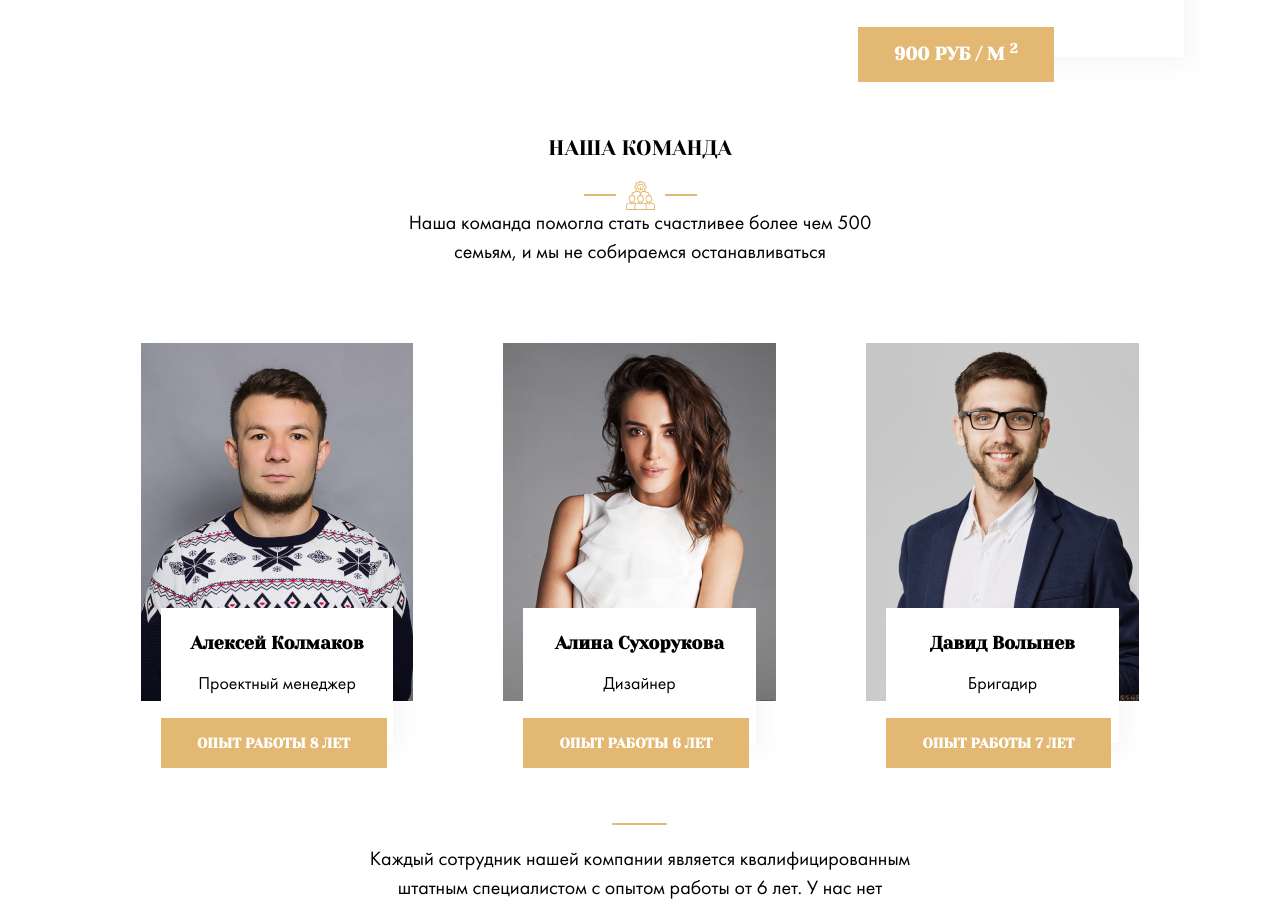
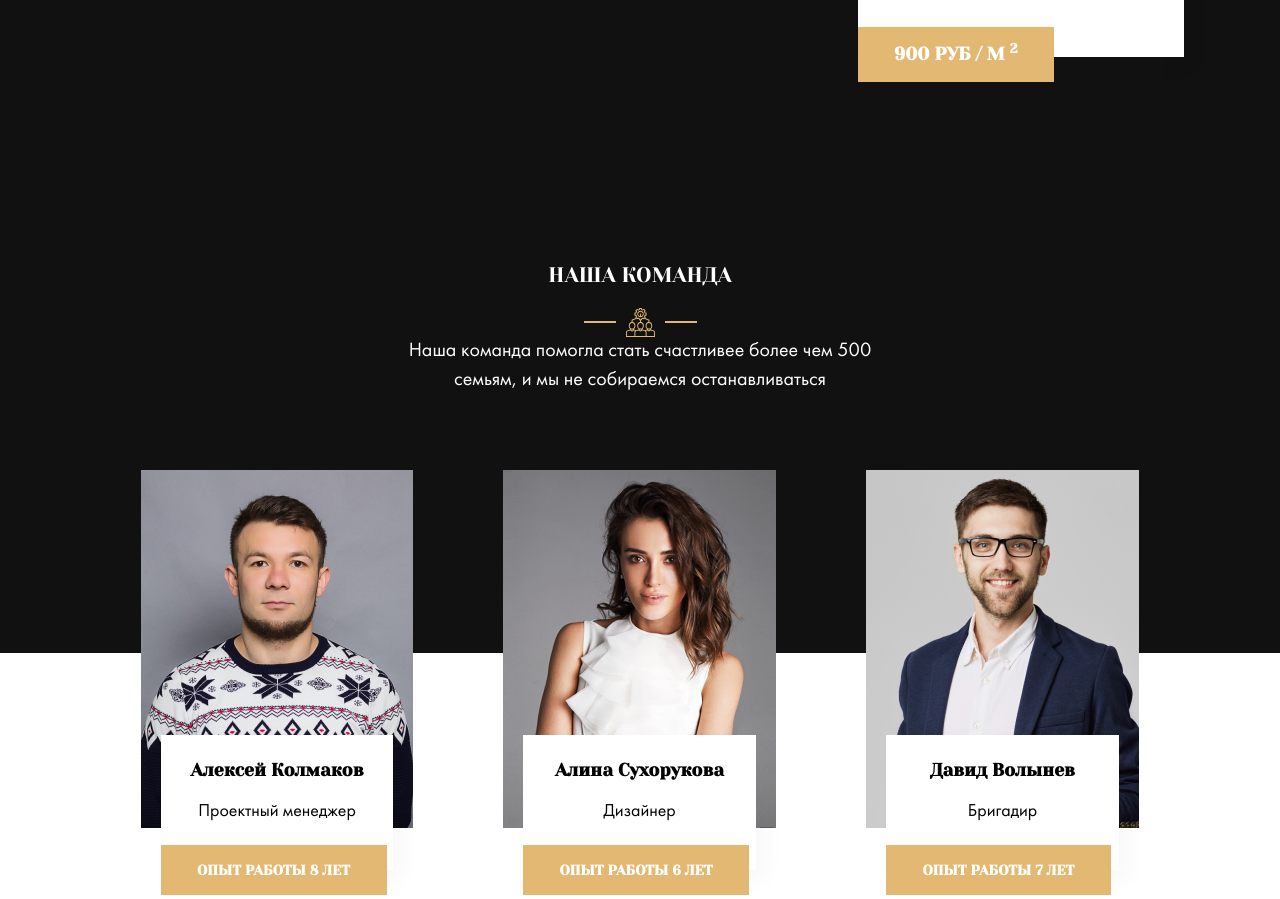
Before and after one commit to FOXEXP/ProjectFOX, a website: page index.html in a window 1280 px wide. Shown: the part 4103-5002 px from the top of the page. Drawn offline with nearby package versions, Linux system fonts and the light colour scheme; files whose address does not match are found by name.

Commit message:
Add section

```diff
--- a/index.html
+++ b/index.html
@@ -340,14 +340,21 @@
             </div>
         </section>
         <!-- /.DESIGNNNNNNNNNNN-->
+        <!-- STEPS -->
+            <section class="section steps">
+                <div class="container">
+
+                </div>
+            </section>
+            <!-- /.STEPS -->
         <section class="section command">
             <div class="container">
                 <div class="section-title command__section-title">
-                    <h2 class="section-title__heading section-title--white">Наша команда</h2>
+                    <h2 class="section-title__heading section-title--light">Наша команда</h2>
                     <div class="section-title__image">
                         <img src="img/command/command.svg" alt="command">
                     </div>
-                    <p class="section-title__text section-title__text--center section-title--white">
+                    <p class="section-title__text section-title__text--center section-title--light">
                         Наша команда помогла стать счастливее более чем 500 семьям, и мы не собираемся останавливаться
                     </p>
                 </div>
--- a/sass/style.sass
+++ b/sass/style.sass
@@ -10,6 +10,7 @@
 @import 'templates/control'
 @import 'templates/types'
 @import 'templates/design'
+@import 'templates/steps'
 @import 'templates/clients'
 @import 'templates/command'
 @import 'templates/footer'
--- a/sass/templates/_command.sass
+++ b/sass/templates/_command.sass
@@ -1,5 +1,5 @@
 .command
-    margin-top: -40rem
+    margin-top: -33.5rem
     .row
         display: flex
         align-items: flex-start
--- a/sass/templates/_design.sass
+++ b/sass/templates/_design.sass
@@ -1,5 +1,4 @@
 .design
-    padding-bottom: 40rem
     &__sectoion-title
         margin-bottom: 2rem
     .card
--- /dev/null
+++ b/sass/templates/steps.sass
@@ -0,0 +1,4 @@
+.steps
+    background-color: #111111 // test
+    margin-top: -36rem
+    padding-bottom: 70rem
```
Also changed, not shown: css/style.css, css/templates/steps.css (added), 2 other files.
